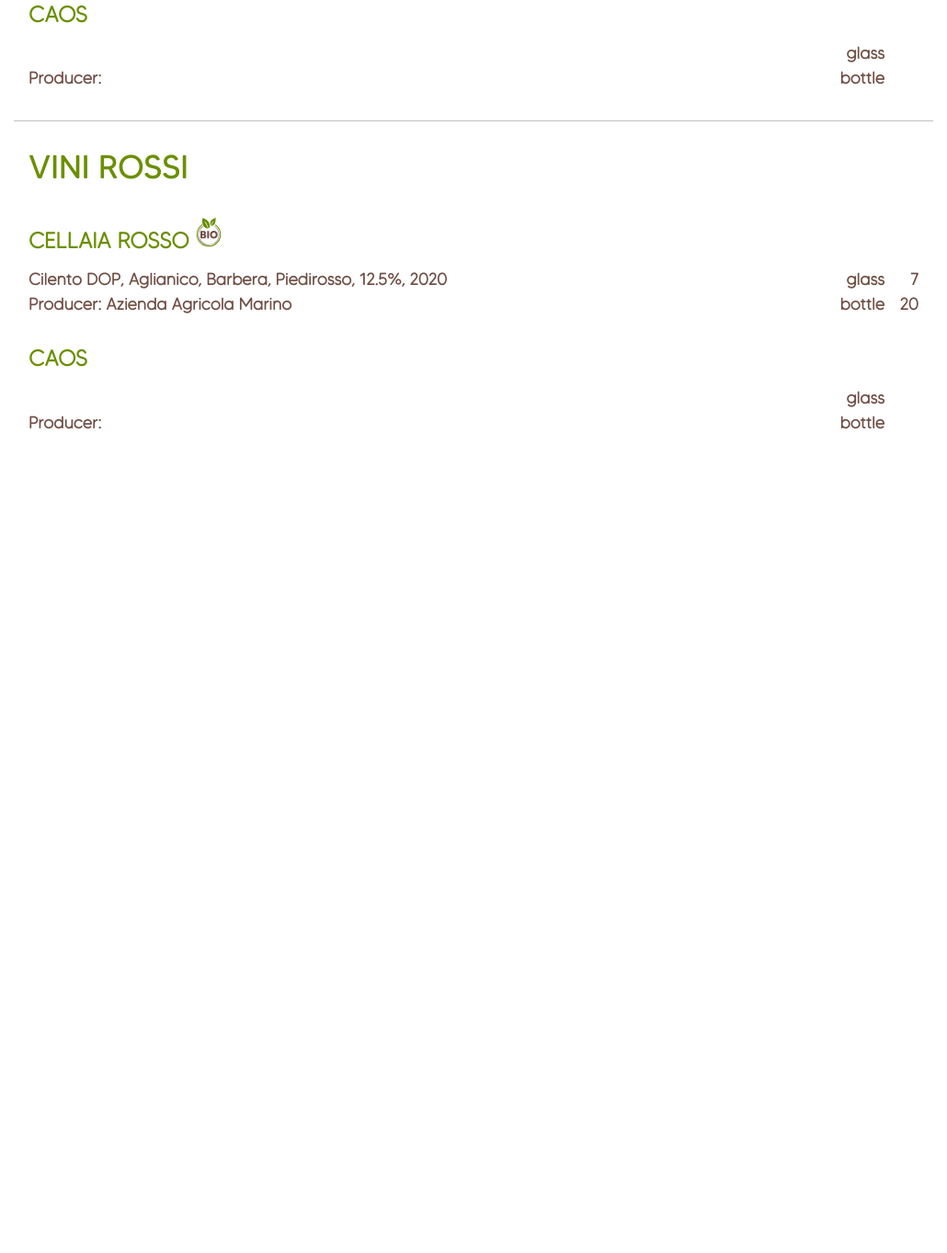
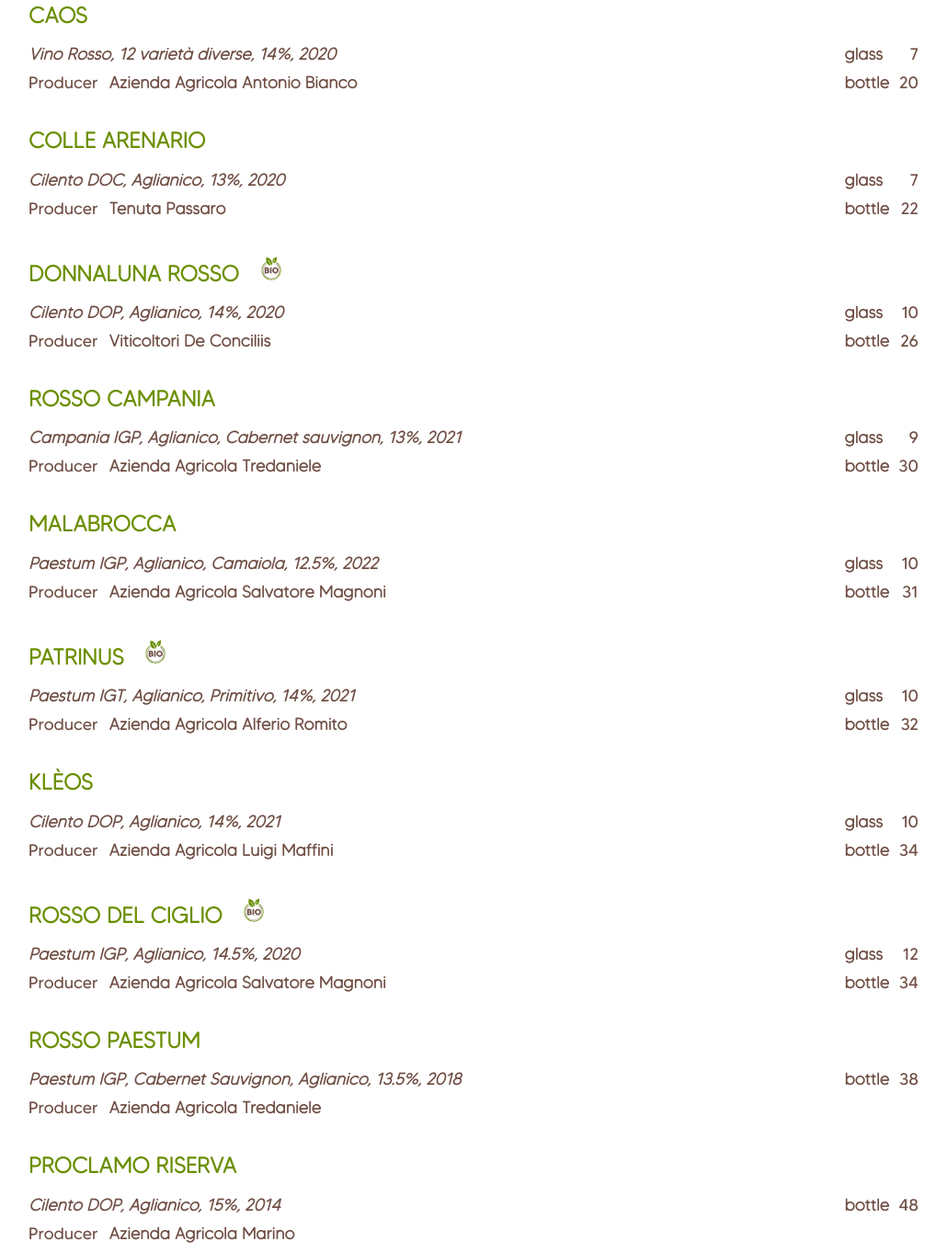
Before and after one commit to mrcnski/ubbipo.it, an Astro site: page /menus/wine in a window 1280 px wide. Shown: the part 275-1638 px from the top of the page at 92% size, without its empty margins (125-1155 px from the left). Before the commit the page ends 832 px from the top, so only its background shows below. Built offline with nearby package versions, Linux system fonts and the light colour scheme; Astro itself is replaced by a stand-in of ours.

Commit message:
Start adding wines to data file

```diff
--- /dev/null
+++ b/oreste.js
@@ -0,0 +1,122 @@
+export const viniRossi = [
+    {
+        name: "Cellaia Rosso",
+        description: "Cilento DOP, Aglianico, Barbera, Piedirosso, 12.5%, 2020",
+        producer: "Azienda Agricola Marino",
+        location: "Agropoli",
+        tags: "vegan, bio", // Example: "vegan, no-sulfites, bio"    For no tags: ""
+        glass: "7",         // For no glass: ""
+        bottle: "20",
+    },
+    {
+        name: "Caos",
+        description: "Vino Rosso, 12 varietà diverse, 14%, 2020",
+        producer: "Azienda Agricola Antonio Bianco",
+        location: "Gioi",
+        tags: "no-sulfites",
+        glass: "7",
+        bottle: "20",
+    },
+    {
+        name: "Colle Arenario",
+        description: "Cilento DOC, Aglianico, 13%, 2020",
+        producer: "Tenuta Passaro",
+        location: "Castellabate",
+        tags: "",
+        glass: "7",
+        bottle: "22",
+    },
+    {
+        name: "Donnaluna Rosso",
+        description: "Cilento DOP, Aglianico, 14%, 2020",
+        producer: "Viticoltori De Conciliis",
+        location: "Prignano",
+        tags: "bio",
+        glass: "10",
+        bottle: "26",
+    },
+    {
+        name: "Rosso Campania",
+        description: "Campania IGP, Aglianico, Cabernet sauvignon, 13%, 2021",
+        producer: "Azienda Agricola Tredaniele",
+        location: "Trentinara",
+        tags: "",
+        glass: "9",
+        bottle: "30",
+    },
+    {
+        name: "Malabrocca",
+        description: "Paestum IGP, Aglianico, Camaiola, 12.5%, 2022",
+        producer: "Azienda Agricola Salvatore Magnoni",
+        location: "Rutino",
+        tags: "no-sulfites",
+        glass: "10",
+        bottle: "31",
+    },
+    {
+        name: "Patrinus",
+        description: "Paestum IGT, Aglianico, Primitivo, 14%, 2021",
+        producer: "Azienda Agricola Alferio Romito",
+        location: "Castellabate",
+        tags: "bio",
+        glass: "10",
+        bottle: "32",
+    },
+    {
+        name: "Klèos",
+        description: "Cilento DOP, Aglianico, 14%, 2021",
+        producer: "Azienda Agricola Luigi Maffini",
+        location: "Giungano",
+        tags: "",
+        glass: "10",
+        bottle: "34",
+    },
+    {
+        name: "Rosso Del Ciglio",
+        description: "Paestum IGP, Aglianico, 14.5%, 2020",
+        producer: "Azienda Agricola Salvatore Magnoni",
+        location: "Rutino",
+        tags: "no-sulfites, bio",
+        glass: "12",
+        bottle: "34",
+    },
+    {
+        name: "Rosso Paestum",
+        description: "Paestum IGP, Cabernet Sauvignon, Aglianico, 13.5%, 2018",
+        producer: "Azienda Agricola Tredaniele",
+        location: "Trentinara",
+        tags: "",
+        glass: "",
+        bottle: "38",
+    },
+    {
+        name: "Proclamo Riserva",
+        description: "Cilento DOP, Aglianico, 15%, 2014",
+        producer: "Azienda Agricola Marino",
+        location: "Agropoli",
+        tags: "",
+        glass: "",
+        bottle: "48",
+    },
+    {
+        name: "Primalaterra 2012",
+        description: "Cilento DOP, Aglianico, 16%, 2012",
+        producer: "Azienda Agricola Salvatore Magnoni",
+        location: "Rutino",
+        tags: "",
+        glass: "",
+        bottle: "75",
+    },
+];
+
+export const viniBianci = [
+    {
+        name: "Cellaia Bianco",
+        description: "Cilento DOP, Fiano, Malvasia, 12.5%, 2022",
+        producer: "Azienda Agricola Marino",
+        location: "Agropoli",
+        tags: "vegan, bio", // Example: "vegan, no-sulfites, bio"    For no tags: ""
+        glass: "7",    // For no glass: ""
+        bottle: "20",
+    },
+];
--- a/src/components/MenuItem.astro
+++ b/src/components/MenuItem.astro
@@ -2,27 +2,28 @@
 import { Image } from 'astro:assets';
 import iconBio from "../assets/images/icon-bio.svg";
 
-const { name, description, producer, location, tags, bio, glass, bottle } = Astro.props;
+const { name, description, producer, location, tags, glass, bottle } = Astro.props;
+const splitTags = tags.split(",").map(tag => tag.trim());
 ---
 
 <div class="menu-item">
     <h3>
         {name}
-        {(bio)
-            ? <Image src={iconBio} alt="Bio." width="30"
-            style="display:inline-block"
+        {(splitTags.includes("bio"))
+            ? <Image src={iconBio} alt="Bio." width="24"
+            class="icon-bio"
             />
             : ""
         }
     </h3>
 
     <div class="menu-item-content">
-        <div class="menu-item-row">
-            <span></i>{description}</i></span>
-            <span class="price">glass <div class="price-value">{glass}</div></span>
+        <div class="menu-item-column">
+            <span><i>{description}</i></span>
+            <span><span class="producer">Producer</span>{producer}</span>
         </div>
-        <div class="menu-item-row">
-            <span>Producer: {producer}</span>
+        <div class="menu-item-column">
+            {(glass) ? <span class="price">glass <div class="price-value">{glass}</div></span> : ""}
             <span class="price">bottle <div class="price-value">{bottle}</div></span>
         </div>
     </div>
@@ -39,25 +40,48 @@
         color: var(--brown);
         font-weight: bold;
 
-        flex-direction: column;
+        display: flex;
+        flex-direction: row;
+        justify-content: space-between;
+        gap: 2rem;
+    }
+    .menu-item-content span {
+        margin-bottom: 0.25rem;
     }
 
-    .menu-item-row {
+    .menu-item-column {
         display: flex;
-        justify-content: space-between;
-        gap: 2rem;
+        flex-direction: column;
     }
 
     .menu-item-row span {
         margin-bottom: 0rem;
     }
 
+    .icon-bio {
+        display: inline-block;
+        margin-left: 1rem;
+        margin-bottom: 0;
+        padding-bottom: 0;
+    }
+
+    .producer {
+        margin-right: 0.75rem;
+        font-family: 'MADE Tommy Soft Regular', sans-serif;
+        font-weight: 400;
+    }
     .price {
         white-space: nowrap;
+
+        display: flex;
+        justify-content: space-between;
+        text-align: right;
     }
     .price-value {
         display: inline-block;
         width: 2rem;
-        text-align: right;
+
+        font-family: 'MADE Tommy Soft Regular', sans-serif;
+        font-weight: 400;
     }
 </style>
--- a/src/pages/menus/wine.astro
+++ b/src/pages/menus/wine.astro
@@ -2,38 +2,40 @@
 import MenuLayout from "../../layouts/MenuLayout.astro";
 import MenuItem from "../../components/MenuItem.astro";
 import MenuSection from "../../components/MenuSection.astro";
+
+import { viniRossi, viniBianci } from "../../../oreste.js";
 ---
 
 <MenuLayout title="Wine Menu">
     <MenuSection sectionTitle="Vini Rossi">
 
-        <MenuItem
-            name="Cellaia Rosso"
-            description="Cilento DOP, Aglianico, Barbera, Piedirosso, 12.5%, 2020"
-            producer="Azienda Agricola Marino"
-            location="Agropoli"
-            tags="vegan"
-            bio
-            glass="7"
-            bottle="20"
-        />
-        <MenuItem name="Caos" />
+        {viniRossi.map((vino) => (
+            <MenuItem
+                name={vino.name}
+                description={vino.description}
+                producer={vino.producer}
+                location={vino.location}
+                tags={vino.tags}
+                glass={vino.glass}
+                bottle={vino.bottle}
+            />
+        ))}
 
     </MenuSection>
 
-    <MenuSection sectionTitle="Vini Rossi">
+    <MenuSection sectionTitle="Vini Bianci">
 
-        <MenuItem
-            name="Cellaia Rosso"
-            description="Cilento DOP, Aglianico, Barbera, Piedirosso, 12.5%, 2020"
-            producer="Azienda Agricola Marino"
-            location="Agropoli"
-            tags="vegan"
-            bio
-            glass="7"
-            bottle="20"
-        />
-        <MenuItem name="Caos" />
+        {viniBianci.map((vino) => (
+            <MenuItem
+                name={vino.name}
+                description={vino.description}
+                producer={vino.producer}
+                location={vino.location}
+                tags={vino.tags}
+                glass={vino.glass}
+                bottle={vino.bottle}
+            />
+        ))}
 
     </MenuSection>
 </MenuLayout>
```
